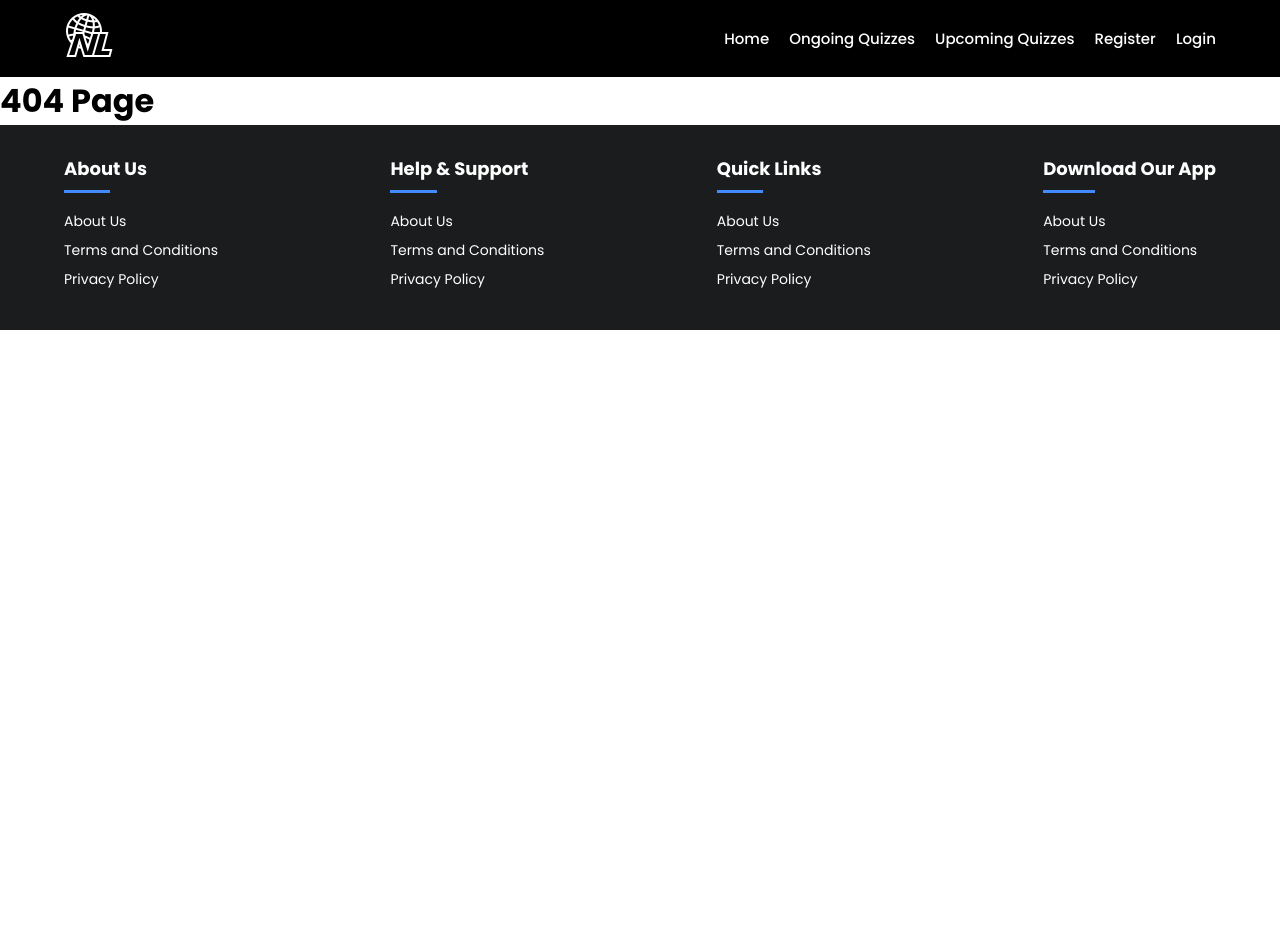
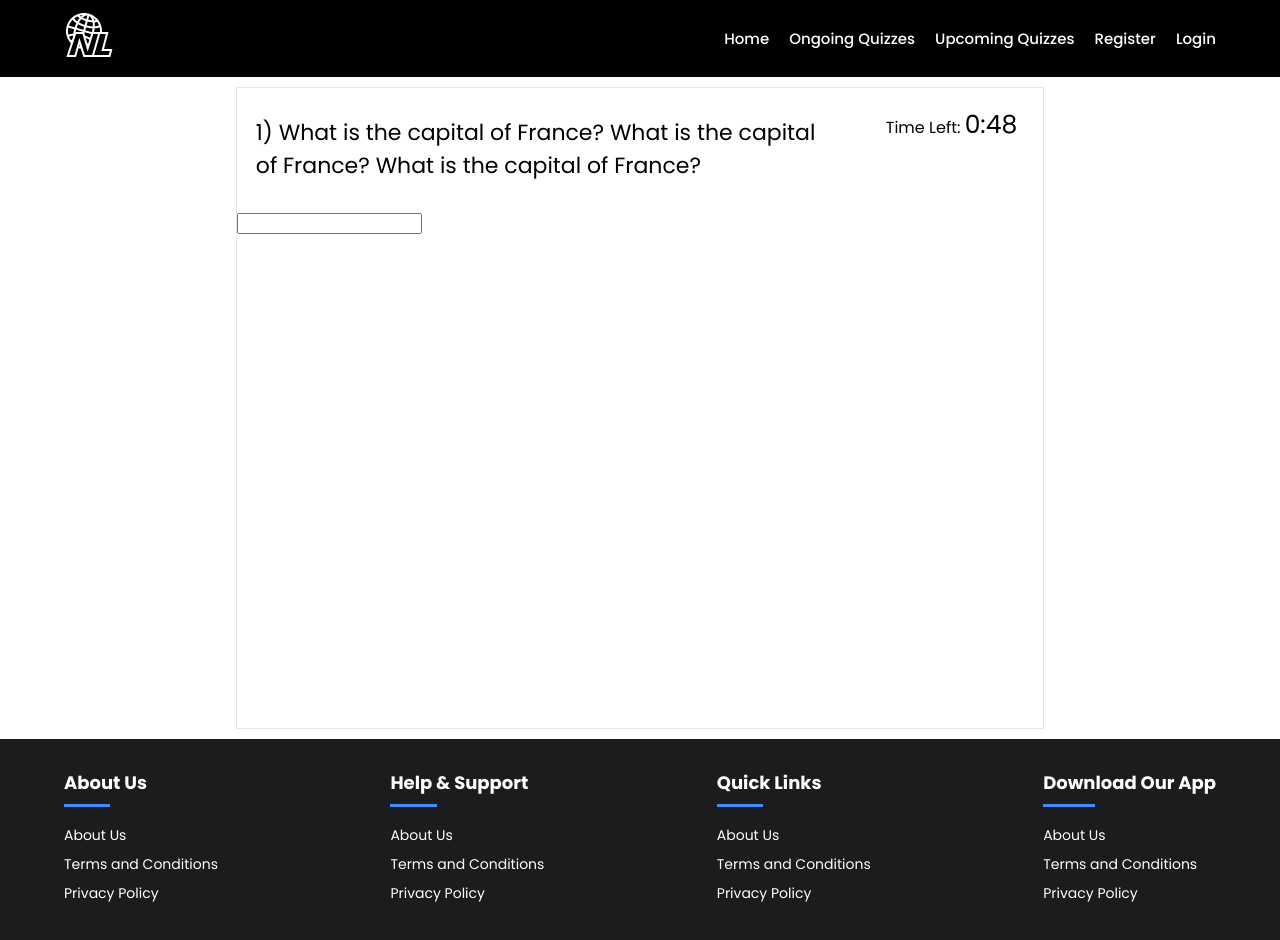
Before and after one commit to ripon-coder/react-learn, a React (Vite) app: page /quiz/1 in a window 1280 px wide. Shown: the top 940 px of the page. Before the commit the page ends 800 px from the top, so only its background shows below. Built offline with nearby package versions, Linux system fonts and the light colour scheme.

Commit message:
working quiz

```diff
--- a/src/App.jsx
+++ b/src/App.jsx
@@ -6,6 +6,7 @@ import Mycarousel from "./components/carousel/Mycarousel";
 import Category from "./components/category/Category";
 import Footer from "./components/footer/Footer";
 import Quizlist from "./components/quiz-list/Quizlist";
+import Quiz from "./components/quiz/Quiz";
 
 function App() {
   return (
@@ -15,6 +16,7 @@ function App() {
       <Routes>
         <Route path="/" element={ <><Mycarousel /> <Category /></>}/>
         <Route path="/quiz-list/:id" element={ <><Quizlist/></>}/>
+        <Route path="/quiz/:id" element={ <><Quiz/></>}/>
         <Route path="*" element={ <><h1>404 Page</h1></>}/>
       </Routes>
 
--- /dev/null
+++ b/src/components/quiz/Quiz.css
@@ -0,0 +1,28 @@
+.main-quiz {
+    height: 80vh;
+    width: 70%;
+    margin: 0 auto;
+    border: 1px solid rgba(0, 0, 0, 0.1);
+    margin-top: 10px;
+    margin-bottom: 10px;
+}
+.questionSection{
+    position: relative;
+}
+
+.questionSection h1{
+    font-size: 22px;
+    font-weight: 400;
+    padding: 28px 19px;
+    display: inline-block;
+    width: 70%;
+}
+.questionSection p {
+	display: inline-block;
+	position: absolute;
+	right: 26px;
+	top: 2px;
+}
+.questionSection p span{
+    font-size: 25px;
+}
--- /dev/null
+++ b/src/components/quiz/Quiz.jsx
@@ -0,0 +1,18 @@
+import "./Quiz.css";
+export default function Quiz() {
+    return (<>
+        <div className="container">
+            <div className="main-quiz">
+                <div className="questionSection">
+                    <h1>1) What is the capital of France? What is the capital of France? What is the capital of France?</h1>
+                    <p>Time Left: <span>0:48</span></p>
+                </div>
+                <div>
+                    <div>
+                        <input type="text" />
+                    </div>
+                </div>
+            </div>
+        </div>
+    </>)
+}
```
